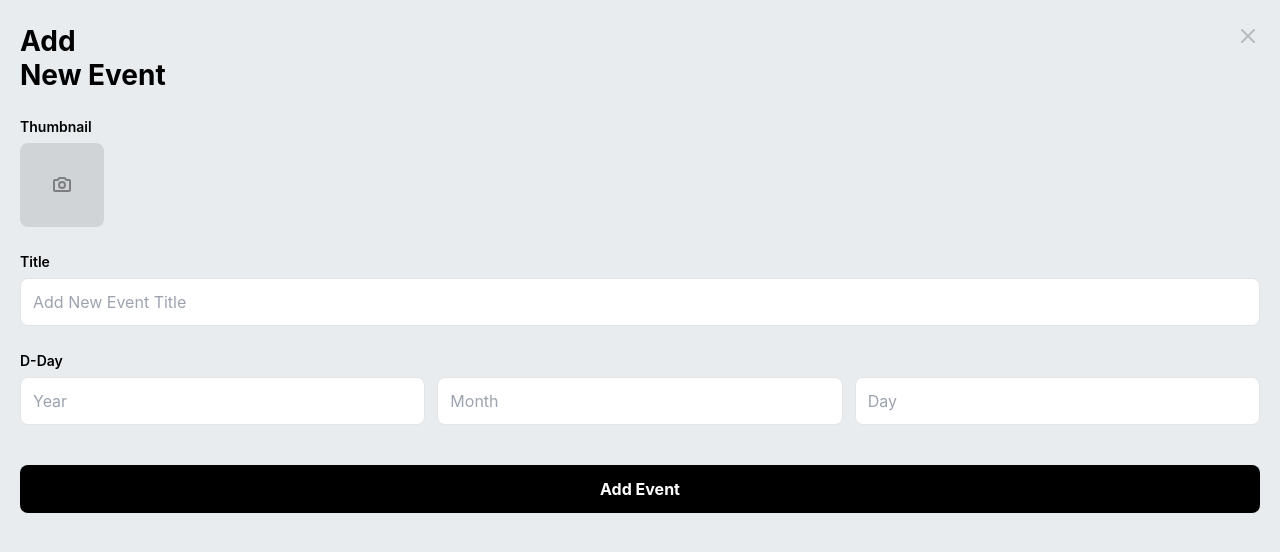
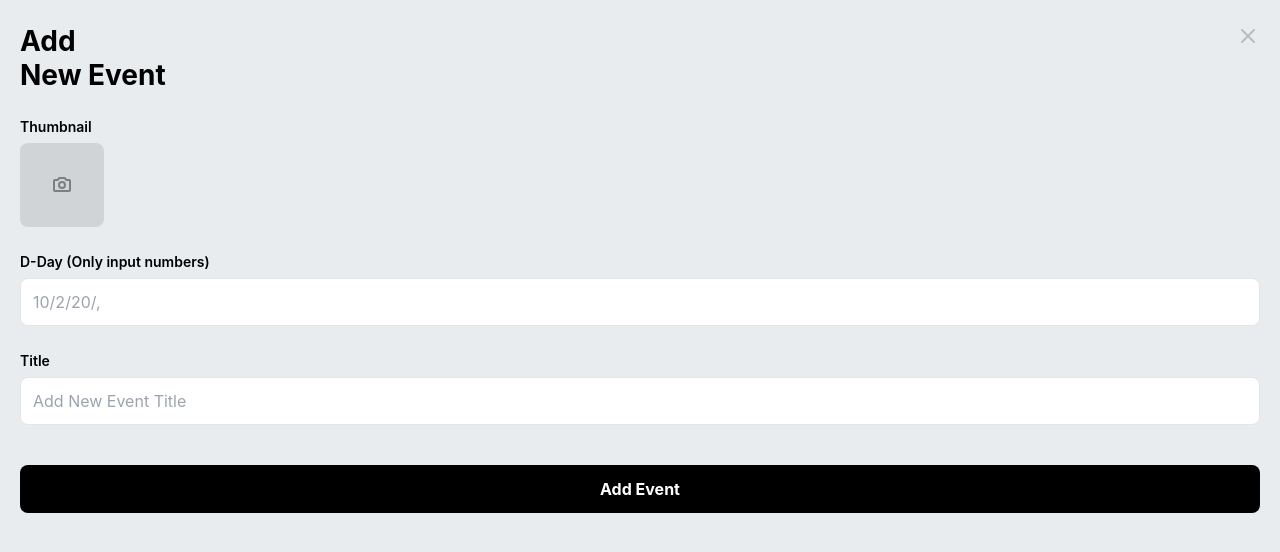
Before and after one commit to devseop/doday, a React (Create React App) app: page /newcard in a window 1280 px wide. Shown: the top 552 px of the page. Built offline with nearby package versions, Linux system fonts and the light colour scheme.

Commit message:
:art: add photo upload & preview feature

```diff
--- a/package.json
+++ b/package.json
@@ -10,8 +10,10 @@
     "@types/node": "^18.11.4",
     "@types/react": "^18.0.21",
     "@types/react-dom": "^18.0.6",
+    "@types/react-redux": "^7.1.24",
     "react": "^18.2.0",
     "react-dom": "^18.2.0",
+    "react-redux": "^8.0.4",
     "react-router-dom": "^6.4.2",
     "react-scripts": "5.0.1",
     "typescript": "^4.8.4",
--- a/src/App.tsx
+++ b/src/App.tsx
@@ -1,12 +1,16 @@
 import React from 'react';
 import Router from './router';
 import './App.css';
+import { Provider } from 'react-redux';
+import store from 'store';
 
 function App() {
   return (
-    <div className="box-border bg-bg h-screen pt-6 px-5">
-      <Router />
-    </div>
+    <Provider store={store}>
+      <div className="box-border bg-bg h-screen pt-6 px-5">
+        <Router />
+      </div>
+    </Provider>
   );
 }
 
--- /dev/null
+++ b/src/components/Thumbnail.tsx
@@ -0,0 +1,52 @@
+import React, { useState } from 'react';
+import cameraIcon from '../image/ic_camera.svg';
+
+const Thumbnail = () => {
+  const [fileImage, setFileImage] = useState(null);
+
+  const insertImg = (e: React.ChangeEvent<HTMLInputElement>) => {
+    let reader = new FileReader();
+    //@ts-ignore
+    if (e.target.files[0]) {
+      //@ts-ignore
+      reader.readAsDataURL(e.target.files[0]);
+    }
+    reader.onloadend = () => {
+      const previewImgUrl = reader.result;
+
+      if (previewImgUrl) {
+        //@ts-ignore
+        setFileImage(previewImgUrl);
+        console.log(typeof previewImgUrl);
+      }
+    };
+  };
+
+  return (
+    <div className="mb-6">
+      <p className="mb-[6px] font-semibold text-[14px]">Thumbnail</p>
+      <div className="flex">
+        {fileImage && (
+          <img
+            className="w-[84px] h-[84px] rounded-lg object-cover mr-3"
+            alt="sample"
+            src={fileImage}
+          />
+        )}
+        <div className="relative">
+          <input
+            className="w-[84px] h-[84px] absolute opacity-0 z-10"
+            type="file"
+            accept="image/jpeg, image/jpg, image/png, image/svg"
+            onChange={e => insertImg(e)}
+          />
+          <div className=" w-[84px] h-[84px] rounded-lg bg-ultraWhiteGray flex items-center justify-center">
+            <img src={cameraIcon} alt="add icon" />
+          </div>
+        </div>
+      </div>
+    </div>
+  );
+};
+
+export default Thumbnail;
--- /dev/null
+++ b/src/hooks.ts
@@ -0,0 +1,6 @@
+import { useDispatch, useSelector } from 'react-redux';
+import type { TypedUseSelectorHook } from 'react-redux';
+import type { RootState, AppDispatch } from 'store';
+
+export const useAppDispatch: () => AppDispatch = useDispatch;
+export const useAppSelector: TypedUseSelectorHook<RootState> = useSelector;
--- a/src/pages/AddNewCard.tsx
+++ b/src/pages/AddNewCard.tsx
@@ -1,7 +1,9 @@
-import React, { useRef } from 'react';
+import React from 'react';
 import { useNavigate } from 'react-router-dom';
-import cameraIcon from '../image/ic_camera.svg';
+import Thumbnail from 'components/Thumbnail';
 import closeIcon from '../image/ic_close.svg';
+import { useAppDispatch, useAppSelector } from 'hooks';
+import { setDate, setTitle } from 'store/cardSlice';
 
 const AddNewCard = () => {
   const navigate = useNavigate();
@@ -9,10 +11,15 @@ const AddNewCard = () => {
     navigate('/');
   };
 
-  const fileInput = useRef<HTMLInputElement>(null);
-  const handleButtonClick = (e: React.MouseEvent<HTMLButtonElement>) => {
-    fileInput.current?.click();
-  };
+  const dispatch = useAppDispatch();
+  const { title, date } = useAppSelector(state => state.card);
+
+  //date
+  const krDate = new Date().toLocaleString().slice(0, 14);
+  const krYear = krDate.slice(0, 4);
+  const krMonth = krDate.slice(6, 8);
+  const krDay = krDate.slice(10, 12);
+  const krToday = `${krYear}/${krMonth}/${krDay}`;
 
   return (
     <React.Fragment>
@@ -25,21 +32,23 @@ const AddNewCard = () => {
           <img src={closeIcon} alt="닫기" />
         </button>
       </div>
-      <form className="flex flex-col justify-between">
+      <form
+        className="flex flex-col justify-between"
+        encType="multipart/form-data"
+      >
         <div>
+          <Thumbnail />
           <div className="mb-6">
-            <p className="mb-[6px] font-semibold text-[14px]">Thumbnail</p>
-            <button
-              onClick={handleButtonClick}
-              className="w-[84px] h-[84px] mb-4 rounded-lg bg-ultraWhiteGray flex items-center justify-center"
-            >
-              <img src={cameraIcon} alt="사진" />
-            </button>
+            <p className="mb-[6px] font-semibold text-[14px]">
+              D-Day (Only input numbers)
+            </p>
             <input
-              ref={fileInput}
-              className="hidden"
-              type="file"
-              accept="image/jpeg, image/jpg, image/png"
+              className="w-full h-9 px-3 py-3 rounded-lg cursor-text border border-ultraWhiteGray"
+              placeholder={krToday}
+              value={date}
+              onChange={e => {
+                dispatch(setDate(e.target.value));
+              }}
             />
           </div>
           <div className="mb-6">
@@ -47,24 +56,11 @@ const AddNewCard = () => {
             <input
               className="w-full h-9 px-3 py-3 rounded-lg cursor-text border border-ultraWhiteGray"
               placeholder="Add New Event Title"
+              value={title}
+              onChange={e => {
+                dispatch(setTitle(e.target.value));
+              }}
             />
-          </div>
-          <div className="mb-6">
-            <p className="mb-[6px] font-semibold text-[14px]">D-Day</p>
-            <div className="flex gap-3">
-              <input
-                className="w-1/3 h-9 px-3 py-3 rounded-lg cursor-text border border-ultraWhiteGray"
-                placeholder="Year"
-              />
-              <input
-                className="w-1/3 h-9 px-3 py-3 rounded-lg cursor-text border border-ultraWhiteGray"
-                placeholder="Month"
-              />
-              <input
-                className="w-1/3 h-9 px-3 py-3 rounded-lg cursor-text border border-ultraWhiteGray"
-                placeholder="Day"
-              />
-            </div>
           </div>
         </div>
         <button
--- /dev/null
+++ b/src/store/cardSlice.tsx
@@ -0,0 +1,36 @@
+import { createSlice, PayloadAction } from '@reduxjs/toolkit';
+
+export type cardType = {
+  id: number;
+  title: string;
+  date: string;
+  thumbnail: string;
+};
+
+const initialState: cardType = {
+  id: 0,
+  title: '',
+  date: '',
+  thumbnail: '',
+};
+
+const cardSlice = createSlice({
+  name: 'card',
+  initialState,
+  reducers: {
+    setTitle: (state, action: PayloadAction<string>) => {
+      state.title = action.payload;
+    },
+    setDate: (state, action: PayloadAction<string>) => {
+      state.date = action.payload;
+    },
+  },
+});
+
+let id = 0;
+function getId() {
+  return id++;
+}
+
+export const { setTitle, setDate } = cardSlice.actions;
+export default cardSlice.reducer;
--- /dev/null
+++ b/src/store/index.tsx
@@ -0,0 +1,12 @@
+import { configureStore } from '@reduxjs/toolkit';
+import cardSlice from './cardSlice';
+
+const store = configureStore({
+  reducer: {
+    card: cardSlice,
+  },
+});
+
+export type RootState = ReturnType<typeof store.getState>;
+export type AppDispatch = typeof store.dispatch;
+export default store;
```
Also changed, not shown: 1 other file (tests, documents, lock files or other folders).
